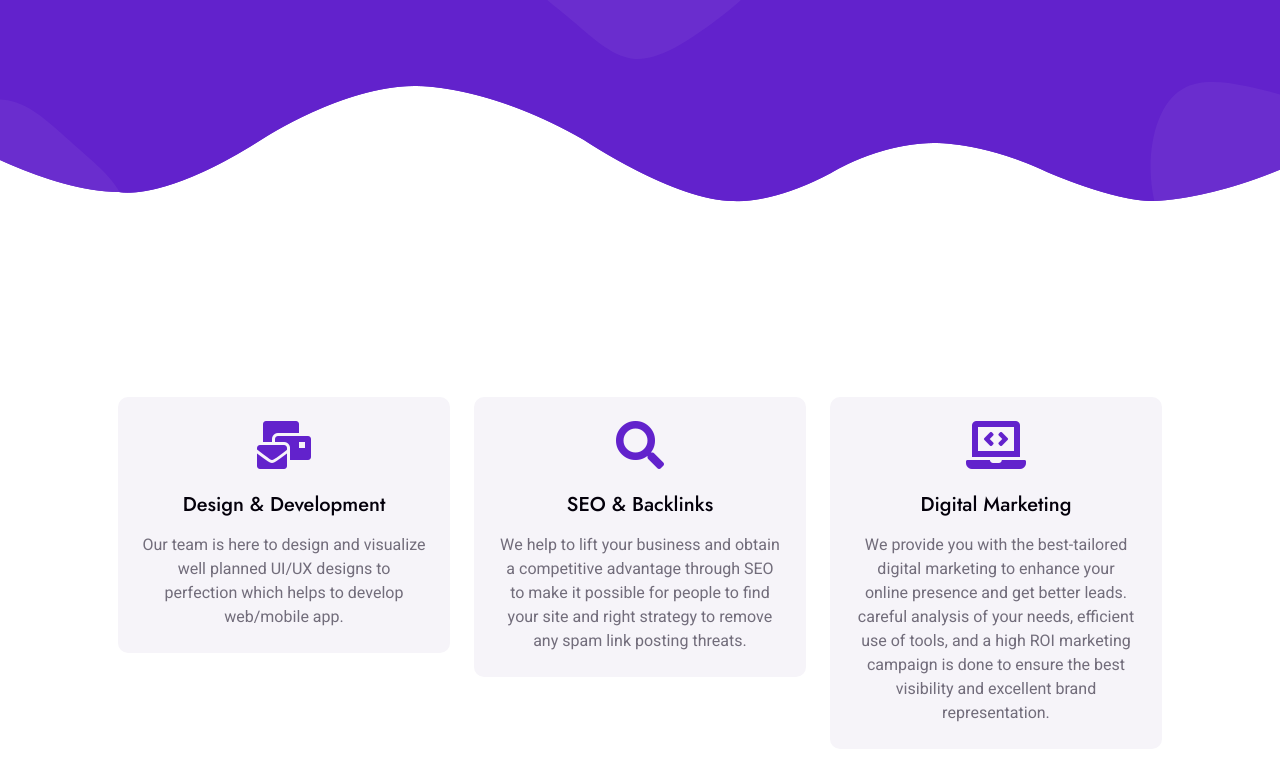
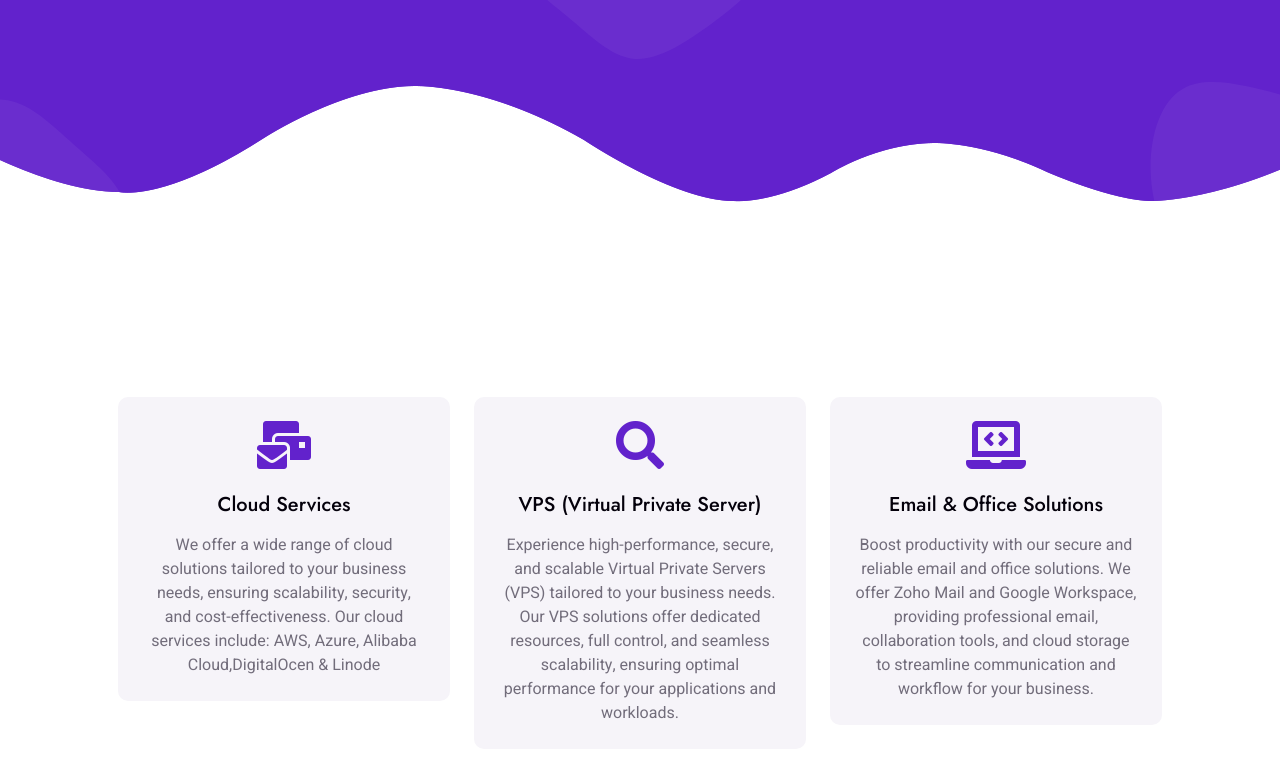
Before and after one commit to priyeshkh/genosis-inc, a plain HTML site: page about.html in a window 1280 px wide. Shown: the part 292-1052 px from the top of the page. Drawn offline with nearby package versions, Linux system fonts and the light colour scheme.

Commit message:
changed the about section

```diff
--- a/about.html
+++ b/about.html
@@ -2,9 +2,7 @@
 <html lang="en">
   <head>
     <meta charset="utf-8" />
-		<title>
-			GENOSIS I.N.C.PVT.LTD. - Full-Stack Technology Services Company
-		</title>
+    <title>GENOSIS I.N.C.PVT.LTD.</title>
     <meta content="width=device-width, initial-scale=1.0" name="viewport" />
     <meta content="" name="keywords" />
     <meta content="" name="description" />
@@ -153,35 +151,38 @@
             <div class="col-lg-4 wow fadeInUp" data-wow-delay="0.1s">
               <div class="feature-item bg-light rounded text-center p-4">
                 <i class="fa fa-3x fa-mail-bulk text-primary mb-4"></i>
-								<h5 class="mb-3">Design & Development</h5>
+                <h5 class="mb-3">Cloud Services</h5>
                 <p class="m-0">
-									Our team is here to design and visualize well planned UI/UX
-									designs to perfection which helps to develop web/mobile app.
+                  We offer a wide range of cloud solutions tailored to your
+                  business needs, ensuring scalability, security, and
+                  cost-effectiveness. Our cloud services include: AWS, Azure,
+                  Alibaba Cloud,DigitalOcen & Linode
                 </p>
               </div>
             </div>
             <div class="col-lg-4 wow fadeInUp" data-wow-delay="0.3s">
               <div class="feature-item bg-light rounded text-center p-4">
                 <i class="fa fa-3x fa-search text-primary mb-4"></i>
-								<h5 class="mb-3">SEO & Backlinks</h5>
+                <h5 class="mb-3">VPS (Virtual Private Server)</h5>
                 <p class="m-0">
-									We help to lift your business and obtain a competitive
-									advantage through SEO to make it possible for people to find
-									your site and right strategy to remove any spam link posting
-									threats.
+                  Experience high-performance, secure, and scalable Virtual
+                  Private Servers (VPS) tailored to your business needs. Our VPS
+                  solutions offer dedicated resources, full control, and
+                  seamless scalability, ensuring optimal performance for your
+                  applications and workloads.
                 </p>
               </div>
             </div>
             <div class="col-lg-4 wow fadeInUp" data-wow-delay="0.5s">
               <div class="feature-item bg-light rounded text-center p-4">
                 <i class="fa fa-3x fa-laptop-code text-primary mb-4"></i>
-								<h5 class="mb-3">Digital Marketing</h5>
+                <h5 class="mb-3">Email & Office Solutions</h5>
                 <p class="m-0">
-									We provide you with the best-tailored digital marketing to
-									enhance your online presence and get better leads. careful
-									analysis of your needs, efficient use of tools, and a high ROI
-									marketing campaign is done to ensure the best visibility and
-									excellent brand representation.
+                  Boost productivity with our secure and reliable email and
+                  office solutions. We offer Zoho Mail and Google Workspace,
+                  providing professional email, collaboration tools, and cloud
+                  storage to streamline communication and workflow for your
+                  business.
                 </p>
               </div>
             </div>
```
Lines whose indentation alone changed are shown as unchanged.
